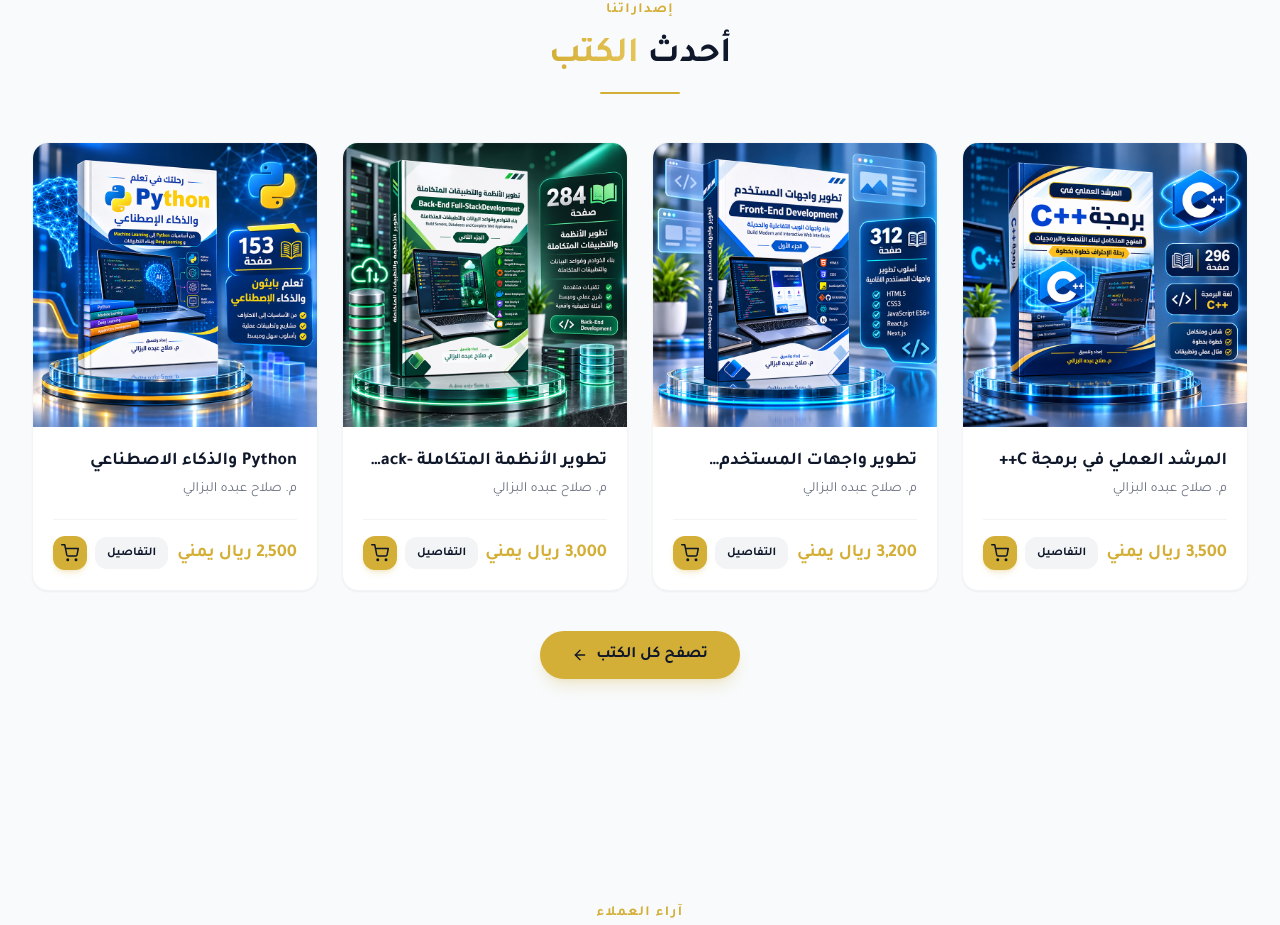
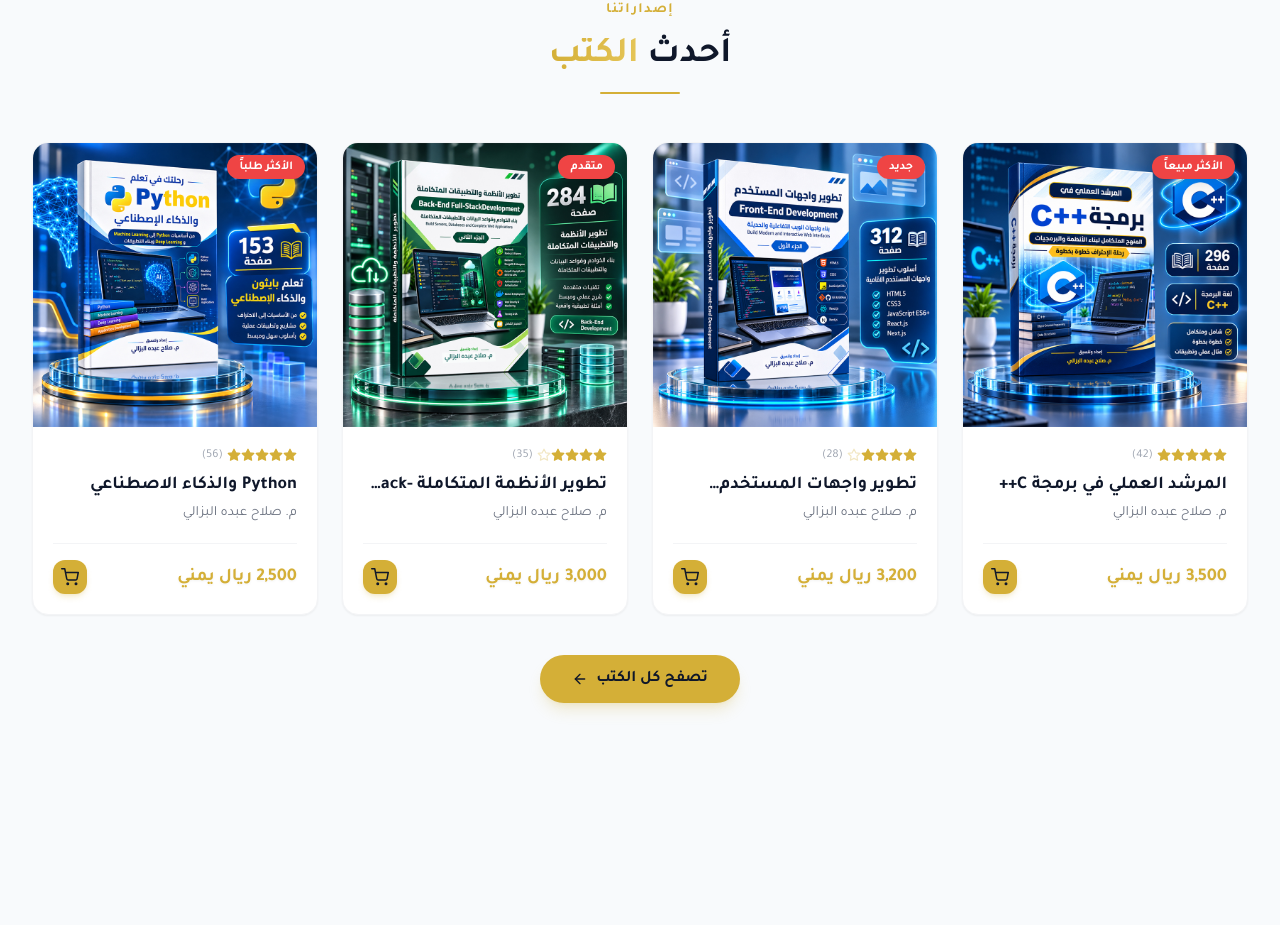
Before and after one commit to salahalbzali/salah-plus, a Next.js app: page / in a window 1280 px wide. Shown: the part 4516-5441 px from the top of the page. Built offline with nearby package versions, Linux system fonts and the light colour scheme; no server answers.

Commit message:
Enhance FeaturedBooks component with ratings and styles
Added a star rating display for each book and improved hover effects on book cards.

```diff
--- a/components/FeaturedBooks.tsx
+++ b/components/FeaturedBooks.tsx
@@ -1,7 +1,7 @@
 "use client";
 
 import { motion } from "framer-motion";
-import { FiArrowLeft, FiShoppingCart } from "react-icons/fi";
+import { FiArrowLeft, FiShoppingCart, FiStar } from "react-icons/fi";
 import Link from "next/link";
 import { useRouter } from "next/navigation";
 import { booksData, Book } from "@/lib/books";
@@ -14,25 +14,21 @@ export default function FeaturedBooks() {
   const { addToCart } = useCart();
   const router = useRouter();
 
-  // دالة إضافة الكتاب للسلة والانتقال لصفحة التسوق
   const handleAddAndGoToCart = (e: React.MouseEvent, book: Book) => {
-    e.preventDefault(); // منع انتقال الصفحة إذا كان الزر داخل رابط
+    e.preventDefault();
     addToCart(book);
-    router.push("/cart"); // الانتقال لصفحة السلة
+    router.push("/cart");
   };
 
   return (
     <section className="py-16 sm:py-20 md:py-28 bg-cream dark:bg-navy relative overflow-hidden">
       <div className="max-w-7xl mx-auto px-4 sm:px-6 lg:px-8">
-
-        {/* عنوان القسم */}
         <motion.div initial={{ opacity: 0, y: 30 }} whileInView={{ opacity: 1, y: 0 }} viewport={{ once: true }} className="text-center mb-12">
           <span className="text-gold text-sm font-bold tracking-widest uppercase mb-4 block">إصداراتنا</span>
           <h2 className="text-2xl sm:text-3xl md:text-4xl font-bold text-navy dark:text-white mb-4">أحدث <span className="gradient-text">الكتب</span></h2>
           <div className="w-20 h-0.5 bg-gold mx-auto rounded-full" />
         </motion.div>
 
-        {/* شبكة الكتب */}
         <div className="grid grid-cols-1 sm:grid-cols-2 lg:grid-cols-4 gap-6 mb-10">
           {books.map((book, index) => (
             <motion.div
@@ -41,58 +37,54 @@ export default function FeaturedBooks() {
               whileInView={{ opacity: 1, y: 0 }}
               viewport={{ once: true }}
               transition={{ delay: index * 0.1 }}
-              className="bg-white dark:bg-navy-lighter rounded-2xl overflow-hidden border border-gray-100 dark:border-gray-800 shadow-sm hover:shadow-xl transition-all duration-300 flex flex-col"
+              className="group bg-white dark:bg-navy-lighter rounded-2xl overflow-hidden border border-gray-100 dark:border-gray-800 shadow-sm hover:shadow-2xl hover:shadow-gold/10 transition-all duration-300 flex flex-col"
             >
-              {/* صورة الكتاب */}
-              <Link href={`/store/${book.id}`} className="block relative aspect-square w-full bg-gray-100 dark:bg-gray-800">
-                <img src={book.image_url} alt={book.title} className="w-full h-full object-cover" />
+              <Link href={`/store/${book.id}`} className="block relative aspect-square w-full overflow-hidden bg-gray-100 dark:bg-gray-800">
+                <img src={book.image_url} alt={book.title} className="w-full h-full object-cover transition-transform duration-500 group-hover:scale-110" />
+                {book.badge && (
+                  <div className="absolute top-3 right-3 bg-red-500 text-white text-xs font-bold px-3 py-1 rounded-full shadow-lg z-10">
+                    {book.badge}
+                  </div>
+                )}
               </Link>
 
-              {/* تفاصيل الكتاب */}
               <div className="p-5 flex flex-col flex-grow">
+                <div className="flex items-center gap-1 mb-2">
+                  <div className="flex text-gold">
+                    {[...Array(5)].map((_, i) => (
+                      <FiStar key={i} className={`text-sm ${i < Math.floor(book.rating) ? "fill-gold" : "opacity-30"}`} />
+                    ))}
+                  </div>
+                  <span className="text-xs text-gray-400">({book.reviewsCount})</span>
+                </div>
+
                 <Link href={`/store/${book.id}`}>
-                  <h3 className="font-bold text-navy dark:text-white text-lg mb-1 line-clamp-1 hover:text-gold transition-colors">{book.title}</h3>
+                  <h3 className="font-bold text-navy dark:text-white text-lg mb-1 line-clamp-1 group-hover:text-gold transition-colors">{book.title}</h3>
                 </Link>
                 <p className="text-sm text-gray-500 dark:text-gray-400 mb-5">{book.author}</p>
 
-                {/* السعر والأزرار */}
                 <div className="mt-auto flex items-center justify-between pt-4 border-t border-gray-100 dark:border-gray-800">
-                  <div className="text-lg font-black text-gold">{formatPrice(book.price)}</div>
+                  <div className="text-lg font-black text-gold drop-shadow-sm">{formatPrice(book.price)}</div>
 
-                  <div className="flex items-center gap-2">
-                    {/* زر التفاصيل */}
-                    <Link
-                      href={`/store/${book.id}`}
-                      className="text-xs font-bold text-navy dark:text-white bg-gray-100 dark:bg-navy px-3 py-2 rounded-xl hover:bg-gray-200 dark:hover:bg-navy transition-colors"
-                    >
-                      التفاصيل
-                    </Link>
-
-                    {/* 🛒 أيقونة السلة */}
                   <button
                     onClick={(e) => handleAddAndGoToCart(e, book)}
-                      className="bg-gold text-navy p-2 rounded-xl hover:bg-gold-dark transition-all hover:scale-105 shadow-md shadow-gold/20 flex items-center justify-center"
+                    className="bg-gold text-navy p-2 rounded-xl hover:bg-gold-dark transition-all hover:scale-110 shadow-md shadow-gold/20 flex items-center justify-center"
                     aria-label="أضف للسلة"
-                      title="أضف للسلة واذهب للتسوق"
                   >
                     <FiShoppingCart size={18} />
                   </button>
                 </div>
               </div>
-
-              </div>
             </motion.div>
           ))}
         </div>
 
-        {/* زر تصفح كل الكتب */}
         <div className="text-center">
           <Link href="/store" className="inline-flex items-center gap-2 bg-gold text-navy font-bold py-3 px-8 rounded-full hover:bg-gold-dark transition-colors shadow-lg shadow-gold/20 group">
             تصفح كل الكتب
             <FiArrowLeft className="group-hover:-translate-x-1 transition-transform" />
           </Link>
         </div>
-
       </div>
     </section>
   );
```
Lines whose indentation alone changed are shown as unchanged.
